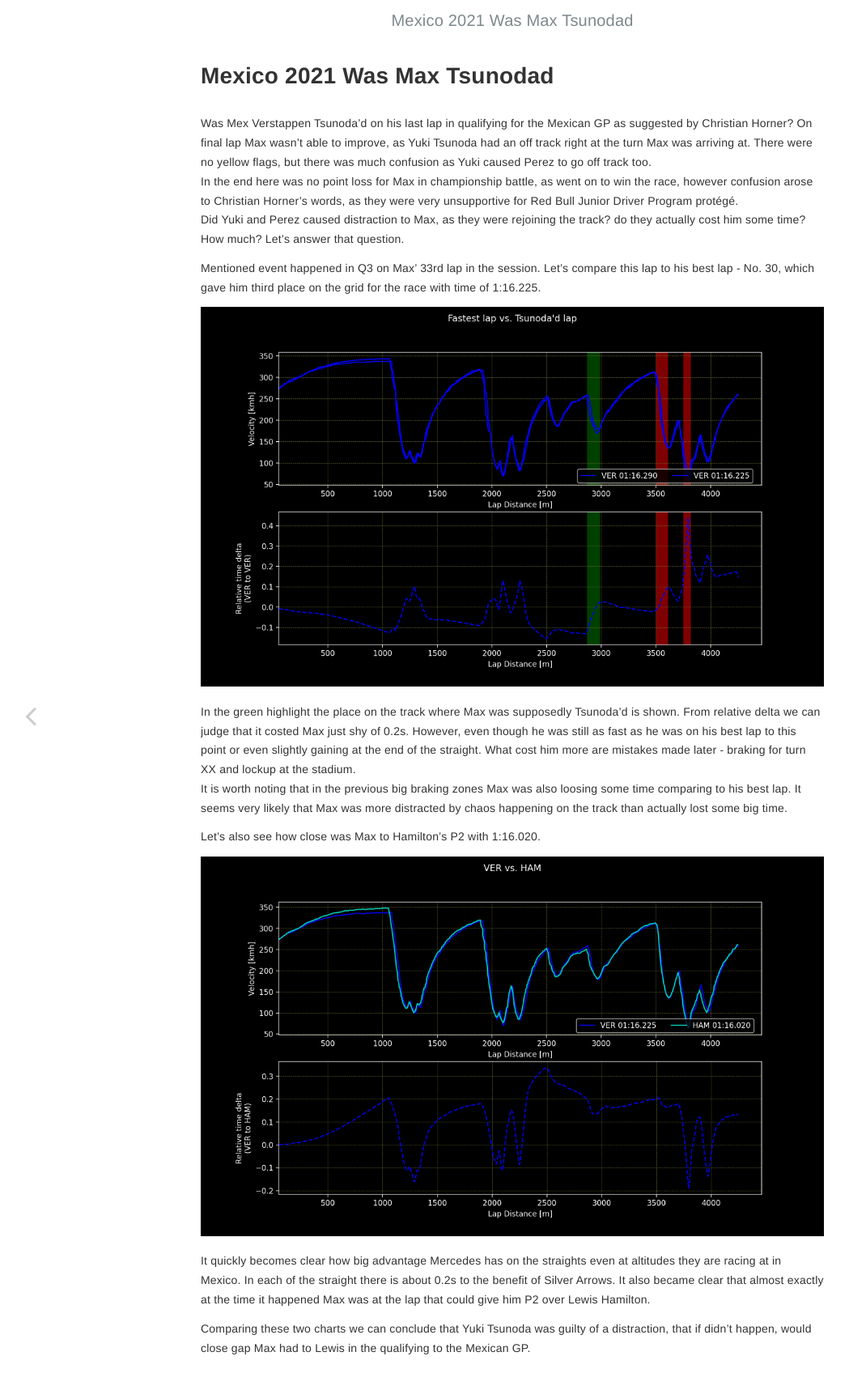
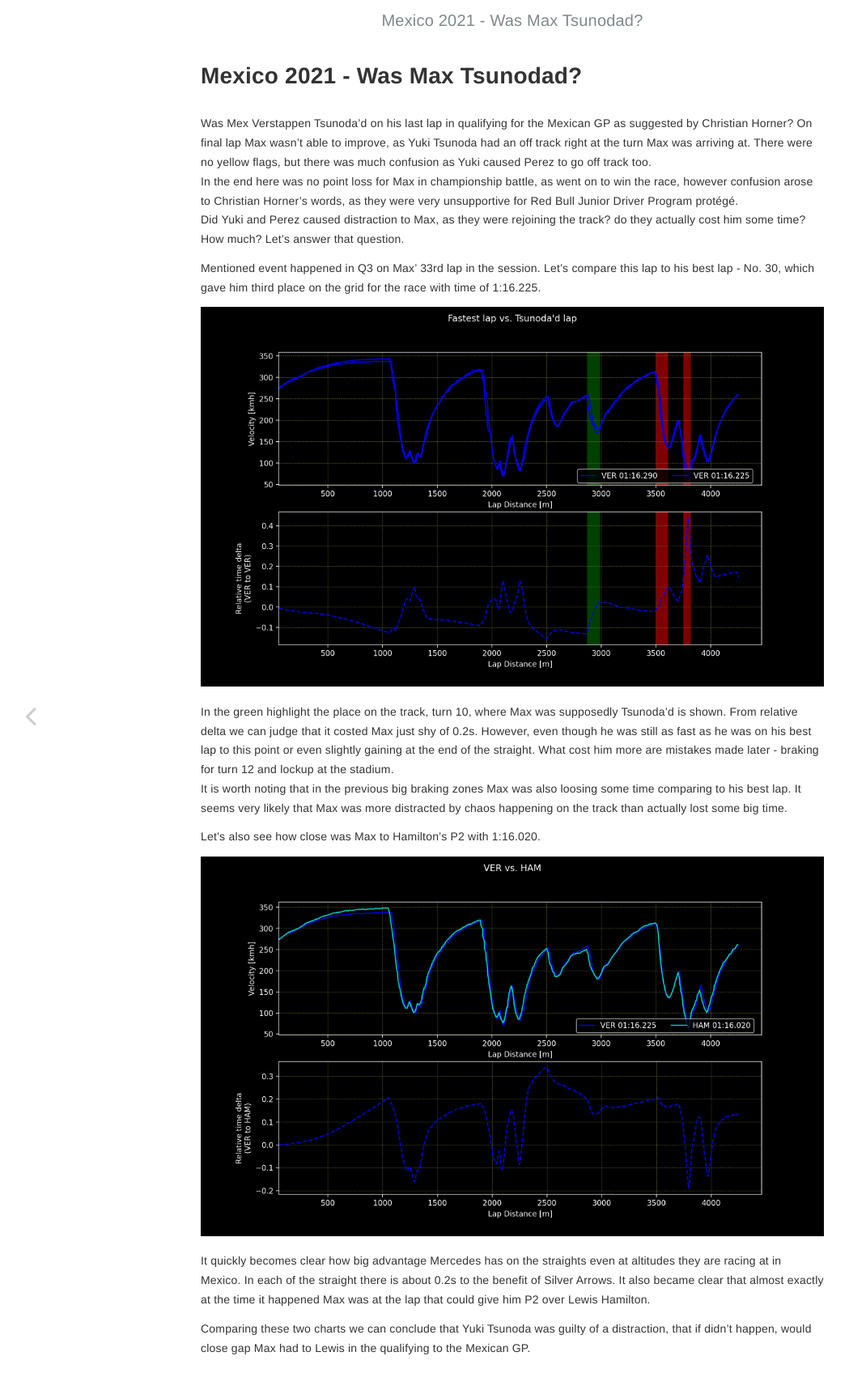
Before and after one commit to michalcie/pyF1, a Jekyll site: the page built from _posts/2022-01-05-Mexico-2021-WasMaxTsunodad.md, in a window 1280 px wide. Shown: the top 1712 px of the page at 81% size, without its empty margins (7-1056 px from the left). Built offline with Jekyll 4.4.1, drawn with Linux system fonts in a browser that asks for light colours.

```diff
--- a/_posts/2022-01-05-Mexico-2021-WasMaxTsunodad.md
+++ b/_posts/2022-01-05-Mexico-2021-WasMaxTsunodad.md
@@ -1,5 +1,5 @@
 ---
-title: Mexico 2021 Was Max Tsunodad
+title: Mexico 2021 - Was Max Tsunodad?
 author: michalcie
 date: 2022-01-06
 category: pyF1
@@ -17,7 +17,7 @@ Mentioned event happened in Q3 on Max' 33rd lap in the session. Let's compare th
 
 ![](../Analysis/Mexico2021/Qual_Analysis_VerFastestLapvsTsunodad.png)
 
-In the green highlight the place on the track where Max was supposedly Tsunoda'd is shown. From relative delta we can judge that it costed Max just shy of 0.2s. However, even though he was still as fast as he was on his best lap to this point or even slightly gaining at the end of the straight. What cost him more are mistakes made later - braking for turn XX and lockup at the stadium.
+In the green highlight the place on the track, turn 10, where Max was supposedly Tsunoda'd is shown. From relative delta we can judge that it costed Max just shy of 0.2s. However, even though he was still as fast as he was on his best lap to this point or even slightly gaining at the end of the straight. What cost him more are mistakes made later - braking for turn 12 and lockup at the stadium.
 It is worth noting that in the previous big braking zones Max was also loosing some time comparing to his best lap. It seems very likely that Max was more distracted by chaos happening on the track than actually lost some big time.
 
 Let's also see how close was Max to Hamilton's P2 with 1:16.020.
```
